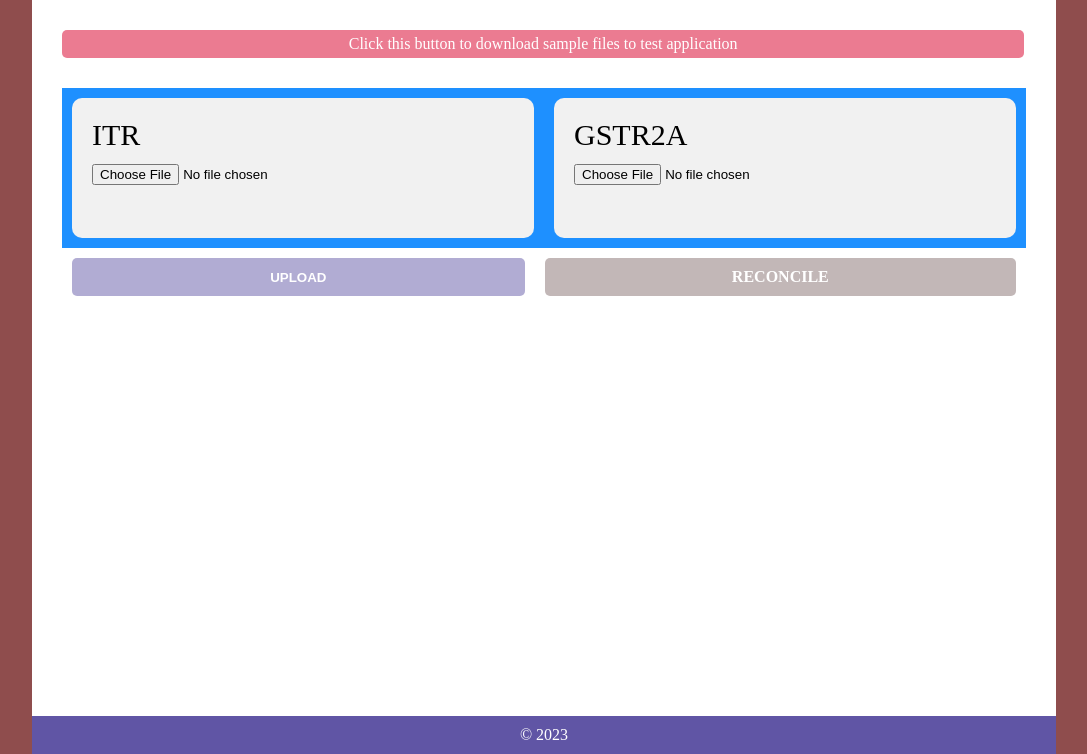
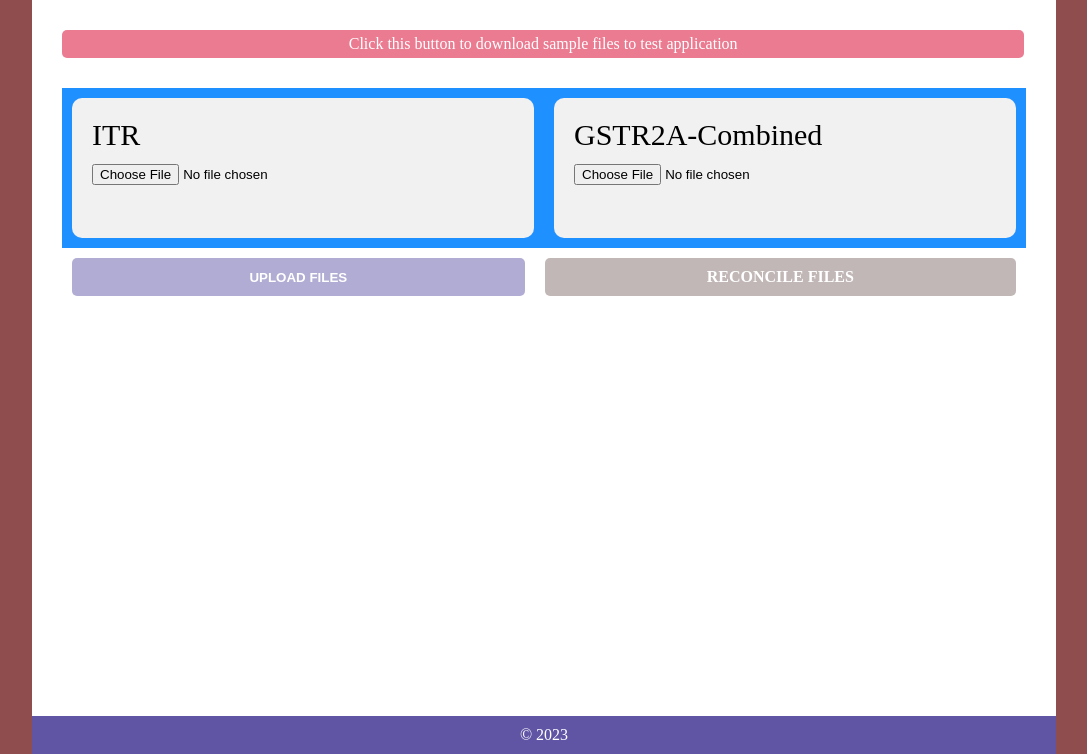
Before and after one commit to Pumpkin-cod/efficient_apps, a Django app: page /gstr_home/ in a window 1280 px wide. Shown: the part 46-800 px from the top of the page, without its empty margins (96-1183 px from the left). Run offline with Django 4.2, Linux system fonts and the light colour scheme; the visitor is signed in with stand-in values (Sample User, id 1).

Commit message:
Min change for deployment
GSTR2A changed to combined to check

```diff
--- a/templates/gstr_home.html
+++ b/templates/gstr_home.html
@@ -35,18 +35,18 @@
                     </div>
                     <div>
                         <div>
-                            <label for="GSTR2A">GSTR2A</label>
+                            <label for="GSTR2A-Combined">GSTR2A-Combined</label>
                         </div>
-                        {% comment %} <input class="mb-10" type="file" id="GSTR2A" required> {% endcomment %}
+                        {% comment %} <input class="mb-10" type="file" id="GSTR2A-Combined" required> {% endcomment %}
                         {{ form.file_2}}
                     </div>
                 </div>
                 <div class="flex-container">
-                    <button type="submit" class="mb-10">UPLOAD</button>
+                    <button type="submit" class="mb-10">UPLOAD FILES</button>
                     {% if is_upload %}
                     <a href="{% url 'core:reconcile' file_path_1 file_path_2 %}" class="text-center reconcile">RECONCILE</a>
                     {% else %}
-                    <a class="text-center">RECONCILE</a>
+                    <a class="text-center">RECONCILE FILES</a>
                     {% endif %}
                 </div>
             </form>
```
